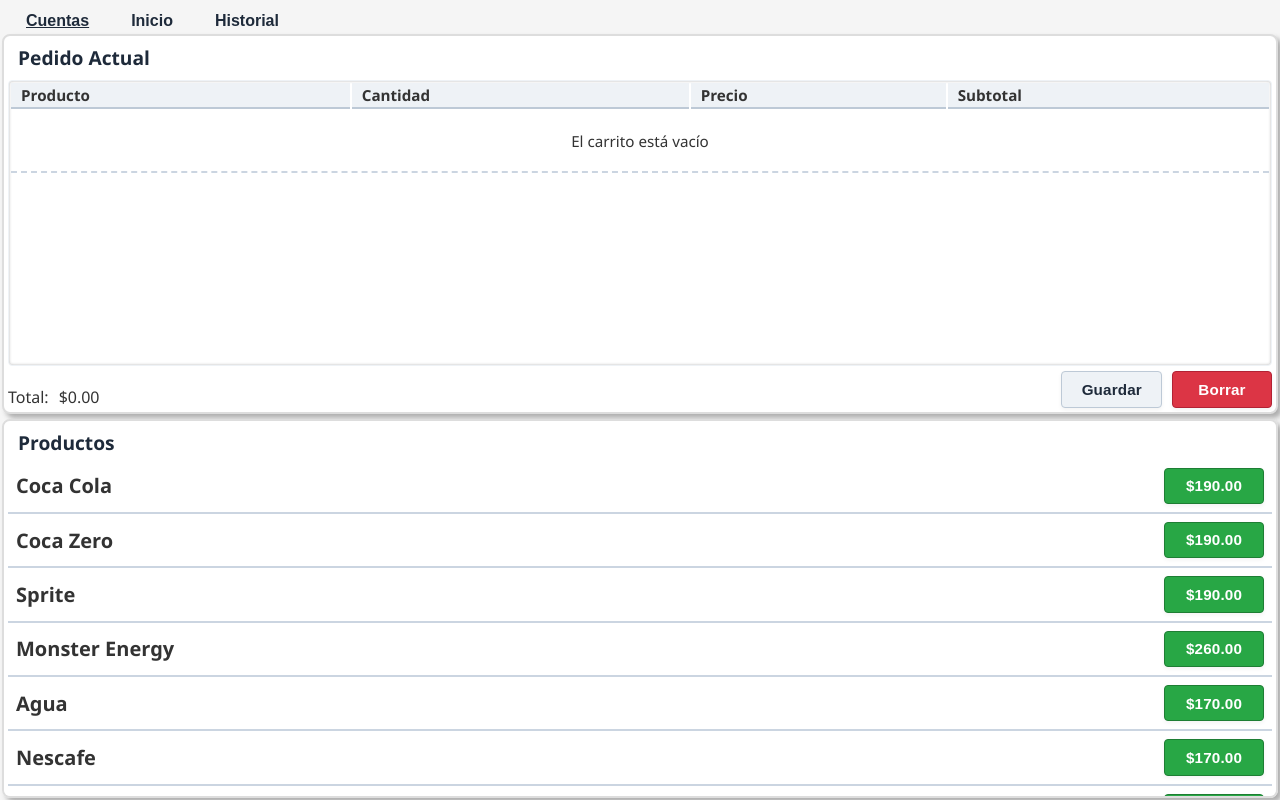
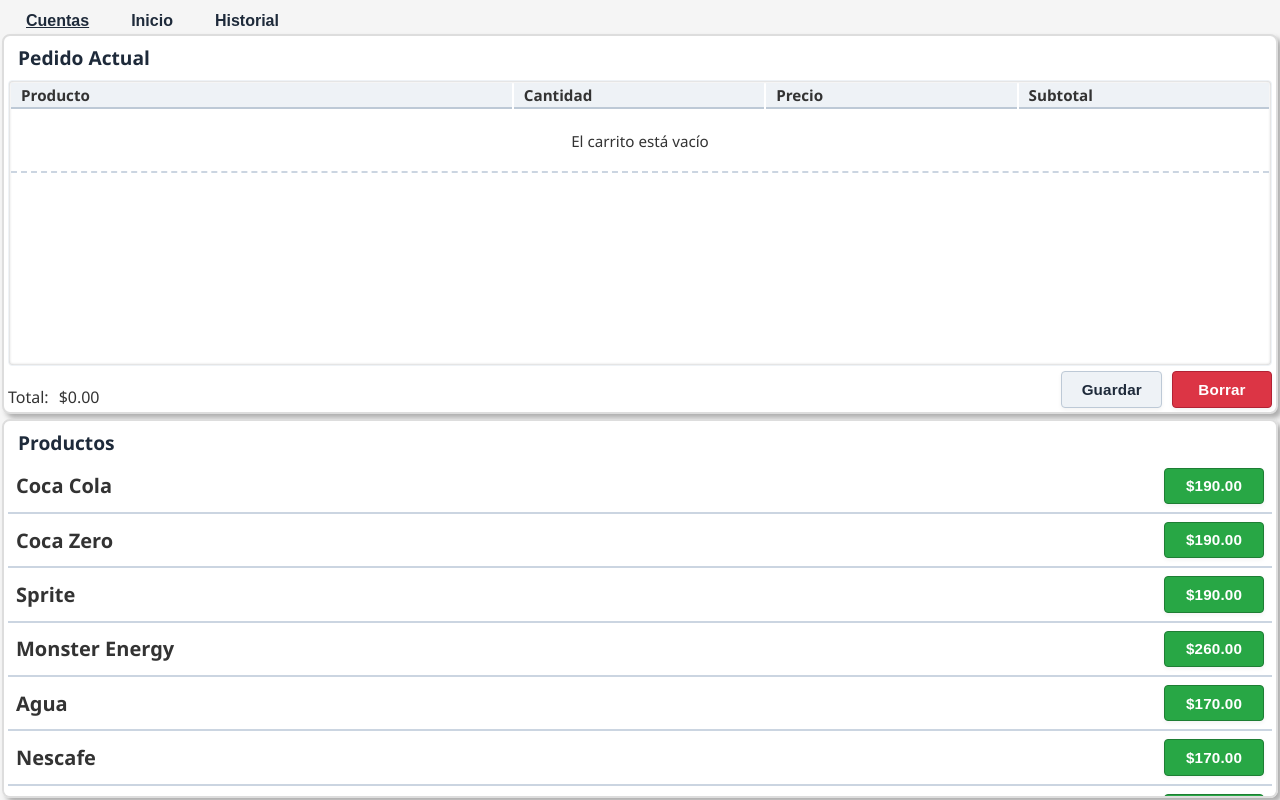
Before and after one commit to DevStian/CuentitasClaras, a plain HTML site: page index.html in a window 1280 px wide. Drawn offline with Linux system fonts and the light colour scheme.

Commit message:
Mini mejoras Visuales con respecto a la tabla

```diff
--- a/css/base.css
+++ b/css/base.css
@@ -236,3 +236,13 @@ body {
   border-bottom: 2px solid #cbd5e1;
   font-size: 20px;
 }
+
+/* Definir anchos de columna */
+.tabla-carrito th:nth-child(1),
+.tabla-carrito td:nth-child(1) { width: 40%; }
+.tabla-carrito th:nth-child(2),
+.tabla-carrito td:nth-child(2) { width: 20%; }
+.tabla-carrito th:nth-child(3),
+.tabla-carrito td:nth-child(3) { width: 20%; }
+.tabla-carrito th:nth-child(4),
+.tabla-carrito td:nth-child(4) { width: 20%; }
```
